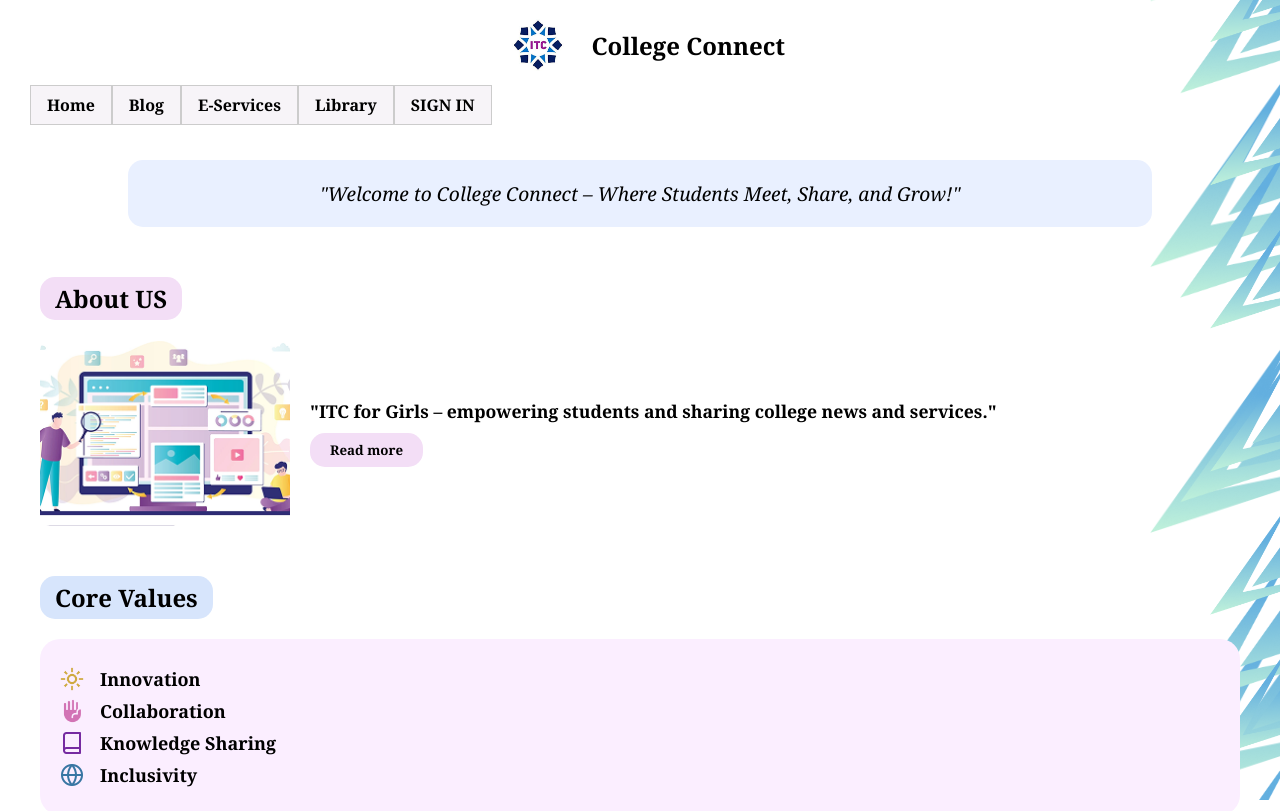
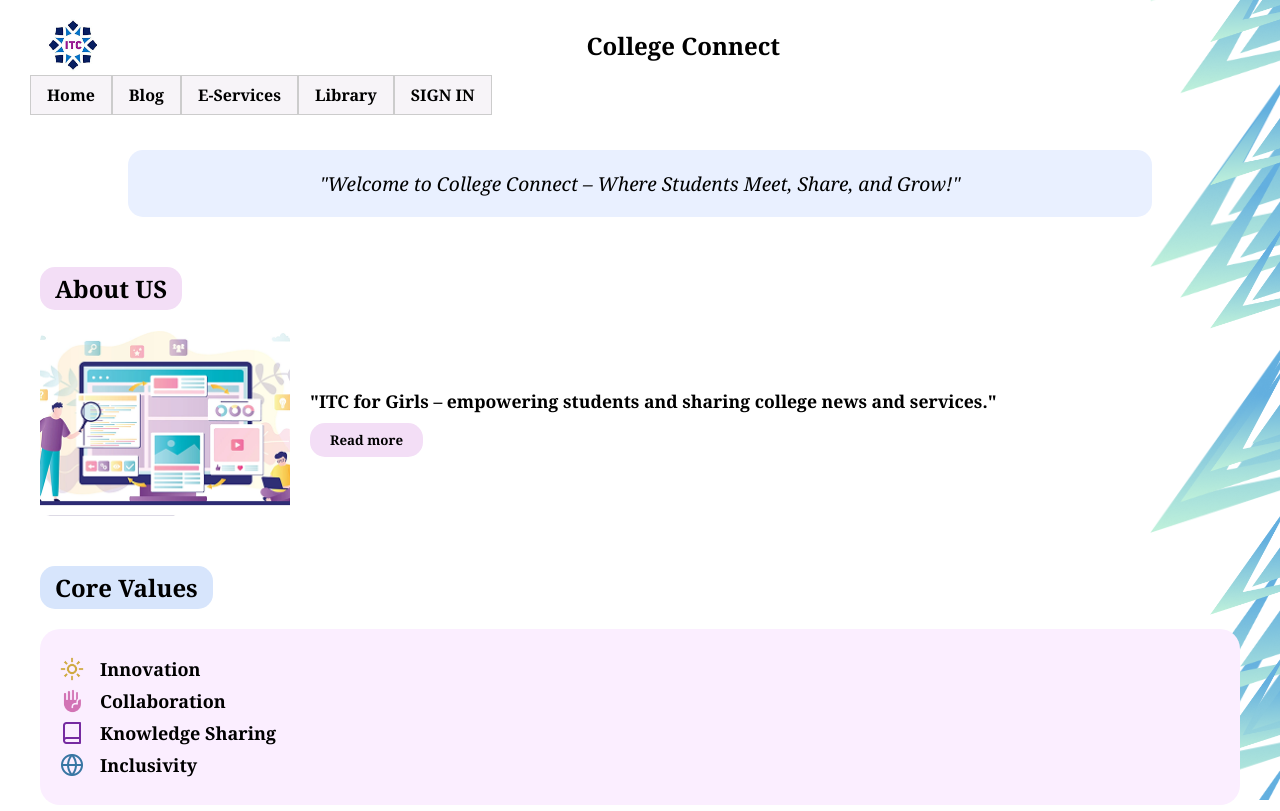
Before and after one commit to AmranOmr133/College-connect, a plain HTML site: page index.html in a window 1280 px wide. Shown: the top 811 px of the page. Drawn offline with Linux system fonts and the light colour scheme; a web font is replaced by a local one.

Commit message:
تغيرات

```diff
--- a/css/styles.css
+++ b/css/styles.css
@@ -40,19 +40,22 @@ header {
 }
 
 .logo {
-    display: flex;
-    align-items: center;
-    gap: 10px;
-    margin-bottom: 10px;
+  display: flex;
+  align-items: center;
+  width: 100%;          /* حتى يأخذ المساحة كلها */
 }
 
 .logo img {
-    height: 60px;
+  height: 60px;
+  margin-right: auto;   /* يدفع الصورة لليسار */
 }
 
 .logo h1 {
-    font-size: 1.5rem;
+  flex-grow: 1;         /* يأخذ باقي المساحة */
+  text-align: center;   /* يوسّط النص */
+  font-size: 1.5rem;
 }
+
 
 nav ul {
     list-style: none;
```
